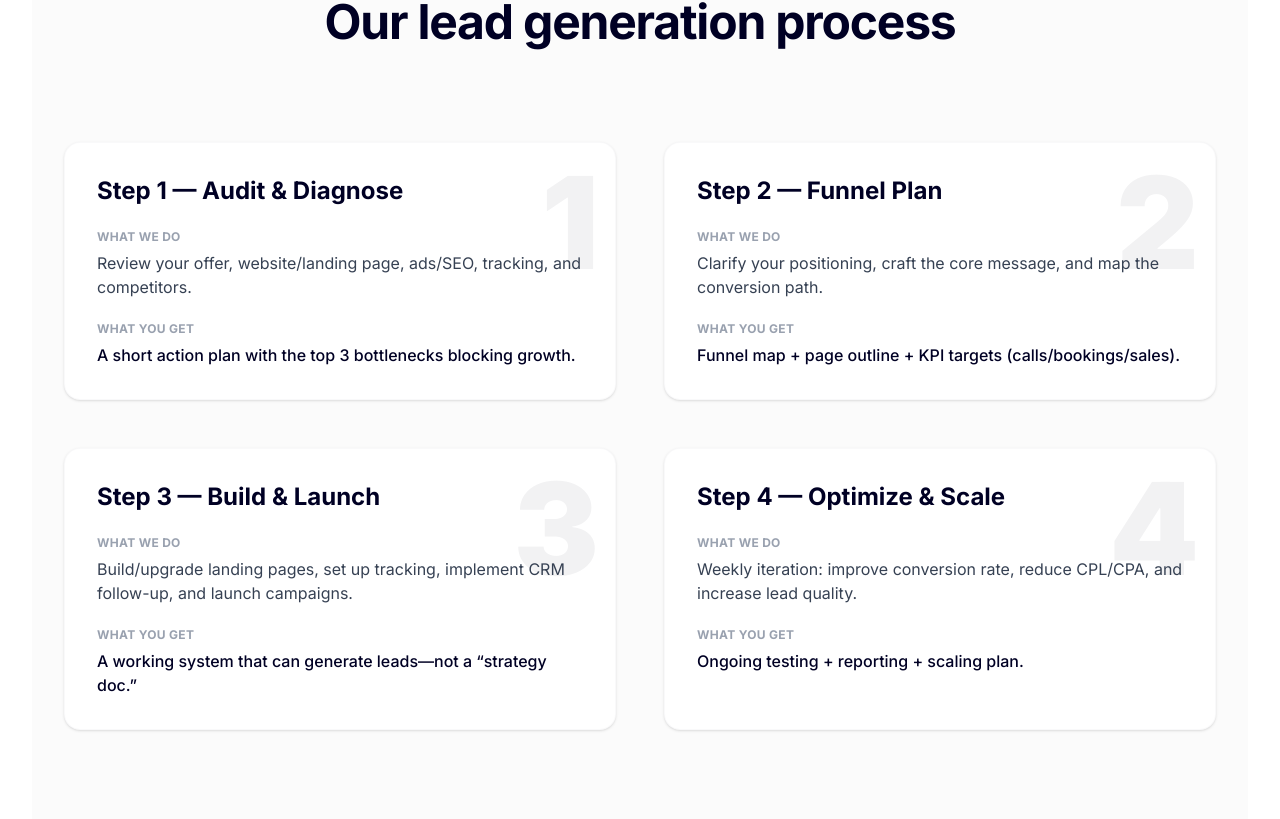
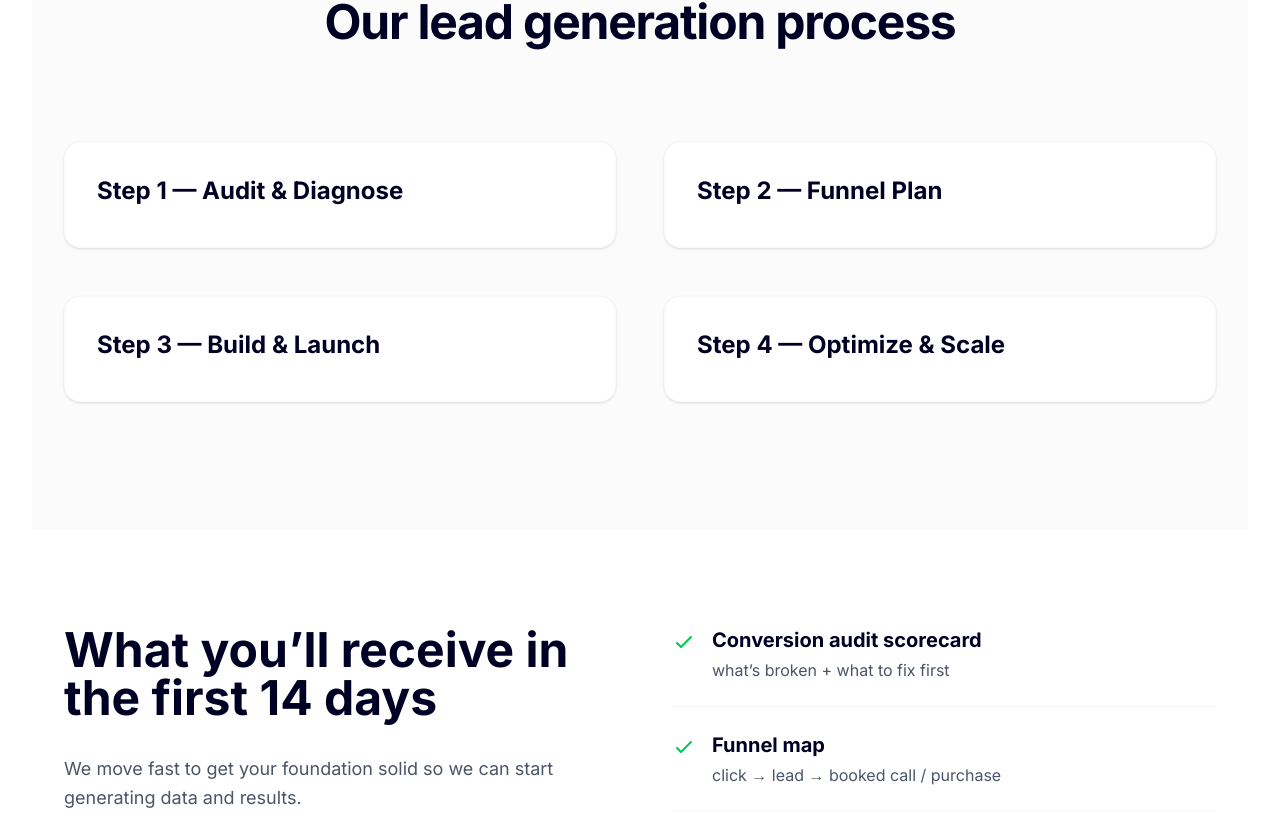
Before and after one commit to inyutek/New_Inyutek, a Next.js app: page /how-we-work in a window 1280 px wide. Shown: the part 1181-2000 px from the top of the page. Built offline with nearby package versions, Linux system fonts and the light colour scheme.

Commit message:
complete

```diff
--- a/app/how-we-work/client.tsx
+++ b/app/how-we-work/client.tsx
@@ -79,7 +79,7 @@ export default function HowWeWorkClient() {
                             </p>
                         </div>
 
-                        <div className="bg-[#fbfbfb] rounded-2xl p-8 border border-gray-100">
+                        <div className="rounded-2xl ">
                             <div className="flex flex-wrap gap-3 justify-center">
                                 {["Clear offer", "Conversion-first pages", "Qualified leads", "Fast follow-up", "Weekly optimization"].map((item, i) => (
                                     <span key={i} className="px-4 py-2 bg-white rounded-full text-sm font-semibold text-[#000024] shadow-sm border border-gray-100">
@@ -99,91 +99,64 @@ export default function HowWeWorkClient() {
                         Our lead generation process
                     </h2>
 
-                    <div className="grid md:grid-cols-2 gap-8 lg:gap-12">
-                        {/* Step 1 */}
-                        <div className="bg-white p-8 rounded-2xl shadow-sm border border-gray-100/50 hover:shadow-md transition-shadow relative overflow-hidden">
-                            <div className="absolute top-0 right-0 p-4 opacity-5">
-                                <span className="text-9xl font-black">1</span>
-                            </div>
-                            <h3 className="text-2xl font-bold mb-4 relative z-10">Step 1 — Audit & Diagnose</h3>
-                            <div className="space-y-4 relative z-10">
+                    <div className="grid md:grid-cols-2 gap-8 lg:gap-12 items-start">
+                        {[
+                            {
+                                title: "Step 1 — Audit & Diagnose",
+                                do: "Review your offer, website/landing page, ads/SEO, tracking, and competitors.",
+                                get: "A short action plan with the top 3 bottlenecks blocking growth."
+                            },
+                            {
+                                title: "Step 2 — Funnel Plan",
+                                do: "Clarify your positioning, craft the core message, and map the conversion path.",
+                                get: "Funnel map + page outline + KPI targets (calls/bookings/sales)."
+                            },
+                            {
+                                title: "Step 3 — Build & Launch",
+                                do: "Build/upgrade landing pages, set up tracking, implement CRM follow-up, and launch campaigns.",
+                                get: "A working system that can generate leads—not a “strategy doc.”"
+                            },
+                            {
+                                title: "Step 4 — Optimize & Scale",
+                                do: "Weekly iteration: improve conversion rate, reduce CPL/CPA, and increase lead quality.",
+                                get: "Ongoing testing + reporting + scaling plan."
+                            }
+                        ].map((step, index) => (
+                            <div
+                                key={index}
+                                className="group bg-white p-8 rounded-2xl shadow-sm border border-gray-100/50 hover:shadow-lg transition-all duration-300 relative overflow-hidden"
+                            >
+                                <h3 className="text-2xl font-bold relative z-10 text-[#000024] group-hover:mb-4 transition-all duration-300">
+                                    {step.title}
+                                </h3>
+
+                                <div className="grid grid-rows-[0fr] opacity-0 group-hover:grid-rows-[1fr] group-hover:opacity-100 transition-all duration-500 ease-in-out">
+                                    <div className="overflow-hidden space-y-4 pt-2">
                                         <div>
                                             <span className="text-xs font-bold text-gray-400 uppercase tracking-wide">What we do</span>
-                                    <p className="text-gray-700 mt-1">Review your offer, website/landing page, ads/SEO, tracking, and competitors.</p>
+                                            <p className="text-gray-700 mt-1">{step.do}</p>
                                         </div>
                                         <div>
                                             <span className="text-xs font-bold text-gray-400 uppercase tracking-wide">What you get</span>
-                                    <p className="text-[#000024] font-medium mt-1">A short action plan with the top 3 bottlenecks blocking growth.</p>
+                                            <p className="text-[#000024] font-medium mt-1">{step.get}</p>
                                         </div>
                                     </div>
                                 </div>
-
-                        {/* Step 2 */}
-                        <div className="bg-white p-8 rounded-2xl shadow-sm border border-gray-100/50 hover:shadow-md transition-shadow relative overflow-hidden">
-                            <div className="absolute top-0 right-0 p-4 opacity-5">
-                                <span className="text-9xl font-black">2</span>
                             </div>
-                            <h3 className="text-2xl font-bold mb-4 relative z-10">Step 2 — Funnel Plan</h3>
-                            <div className="space-y-4 relative z-10">
-                                <div>
-                                    <span className="text-xs font-bold text-gray-400 uppercase tracking-wide">What we do</span>
-                                    <p className="text-gray-700 mt-1">Clarify your positioning, craft the core message, and map the conversion path.</p>
-                                </div>
-                                <div>
-                                    <span className="text-xs font-bold text-gray-400 uppercase tracking-wide">What you get</span>
-                                    <p className="text-[#000024] font-medium mt-1">Funnel map + page outline + KPI targets (calls/bookings/sales).</p>
-                                </div>
-                            </div>
-                        </div>
-
-                        {/* Step 3 */}
-                        <div className="bg-white p-8 rounded-2xl shadow-sm border border-gray-100/50 hover:shadow-md transition-shadow relative overflow-hidden">
-                            <div className="absolute top-0 right-0 p-4 opacity-5">
-                                <span className="text-9xl font-black">3</span>
-                            </div>
-                            <h3 className="text-2xl font-bold mb-4 relative z-10">Step 3 — Build & Launch</h3>
-                            <div className="space-y-4 relative z-10">
-                                <div>
-                                    <span className="text-xs font-bold text-gray-400 uppercase tracking-wide">What we do</span>
-                                    <p className="text-gray-700 mt-1">Build/upgrade landing pages, set up tracking, implement CRM follow-up, and launch campaigns.</p>
-                                </div>
-                                <div>
-                                    <span className="text-xs font-bold text-gray-400 uppercase tracking-wide">What you get</span>
-                                    <p className="text-[#000024] font-medium mt-1">A working system that can generate leads—not a “strategy doc.”</p>
-                                </div>
-                            </div>
-                        </div>
-
-                        {/* Step 4 */}
-                        <div className="bg-white p-8 rounded-2xl shadow-sm border border-gray-100/50 hover:shadow-md transition-shadow relative overflow-hidden">
-                            <div className="absolute top-0 right-0 p-4 opacity-5">
-                                <span className="text-9xl font-black">4</span>
-                            </div>
-                            <h3 className="text-2xl font-bold mb-4 relative z-10">Step 4 — Optimize & Scale</h3>
-                            <div className="space-y-4 relative z-10">
-                                <div>
-                                    <span className="text-xs font-bold text-gray-400 uppercase tracking-wide">What we do</span>
-                                    <p className="text-gray-700 mt-1">Weekly iteration: improve conversion rate, reduce CPL/CPA, and increase lead quality.</p>
-                                </div>
-                                <div>
-                                    <span className="text-xs font-bold text-gray-400 uppercase tracking-wide">What you get</span>
-                                    <p className="text-[#000024] font-medium mt-1">Ongoing testing + reporting + scaling plan.</p>
-                                </div>
-                            </div>
-                        </div>
+                        ))}
                     </div>
                 </div>
             </section>
 
             {/* WHAT YOU GET IN 14 DAYS */}
-            <section className="py-24 bg-[#000024] text-white">
+            <section className="py-24 bg-white text-[#000024]">
                 <div className="max-w-7xl mx-auto px-6 lg:px-8">
                     <div className="grid lg:grid-cols-2 gap-16">
                         <div>
-                            <h2 className="text-3xl md:text-5xl font-bold mb-8">
+                            <h2 className="text-3xl md:text-5xl font-bold mb-8 text-[#000024]">
                                 What you’ll receive in the first 14 days
                             </h2>
-                            <p className="text-white/60 text-lg leading-relaxed">
+                            <p className="text-gray-600 text-lg leading-relaxed">
                                 We move fast to get your foundation solid so we can start generating data and results.
                             </p>
                         </div>
@@ -195,13 +168,13 @@ export default function HowWeWorkClient() {
                                 { title: "Tracking setup", desc: "forms, calls, WhatsApp, purchases—based on your model" },
                                 { title: "Follow-up system", desc: "auto-replies + reminders + basic nurturing" }
                             ].map((item, i) => (
-                                <div key={i} className="flex items-start gap-4 pb-6 border-b border-white/10 last:border-0 last:pb-0">
-                                    <svg className="w-6 h-6 text-green-400 mt-1 shrink-0" fill="none" viewBox="0 0 24 24" stroke="currentColor">
+                                <div key={i} className="flex items-start gap-4 pb-6 border-b border-gray-100 last:border-0 last:pb-0">
+                                    <svg className="w-6 h-6 text-green-500 mt-1 shrink-0" fill="none" viewBox="0 0 24 24" stroke="currentColor">
                                         <path strokeLinecap="round" strokeLinejoin="round" strokeWidth={2} d="M5 13l4 4L19 7" />
                                     </svg>
                                     <div>
-                                        <h3 className="text-xl font-bold">{item.title}</h3>
-                                        <p className="text-white/60 mt-1">{item.desc}</p>
+                                        <h3 className="text-xl font-bold text-[#000024]">{item.title}</h3>
+                                        <p className="text-gray-600 mt-1">{item.desc}</p>
                                     </div>
                                 </div>
                             ))}
```
Also changed, not shown: app/about/components/CTASection.tsx (+5 -9 lines), app/about/components/ResultsSection.tsx (+14 -12 lines), components/what-we-do/CTASection.tsx (+5 -11 lines), components/what-we-do/ServicesSection.tsx (+7 -6 lines). Lines whose indentation alone changed are shown as unchanged.
